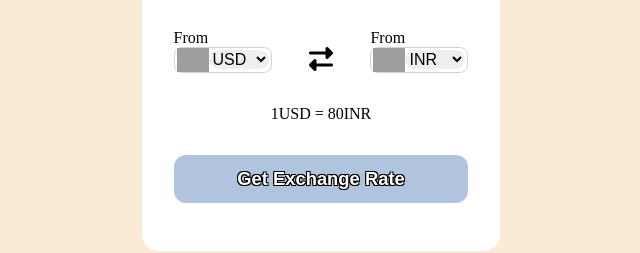
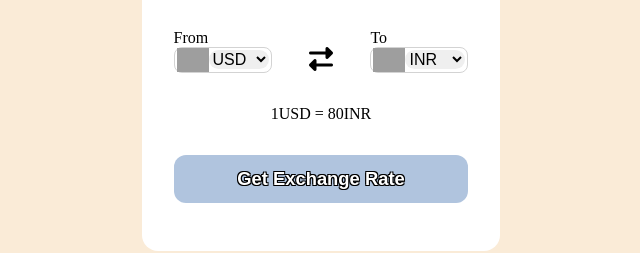
Before and after one commit to KhumangiYai/Currency-Convertor, a plain HTML site: page index.html in a window 1280 px wide. Shown: the part 357-610 px from the top of the page, 319-959 px from the left. Drawn offline with Linux system fonts and the light colour scheme; no server answers; grey boxes are pictures that could not be loaded.

Commit message:
Update index.html

```diff
--- a/index.html
+++ b/index.html
@@ -25,7 +25,7 @@
                 </div>
                 <i class="fa-solid fa-right-left"></i>
                 <div class="to">
-                    <p>From</p>
+                    <p>To</p>
                     <div class="select-container">
                         <img src="https://flagsapi.com/IN/flat/64.png" alt="Flag Image">
                         <select name="to"></select>
```
